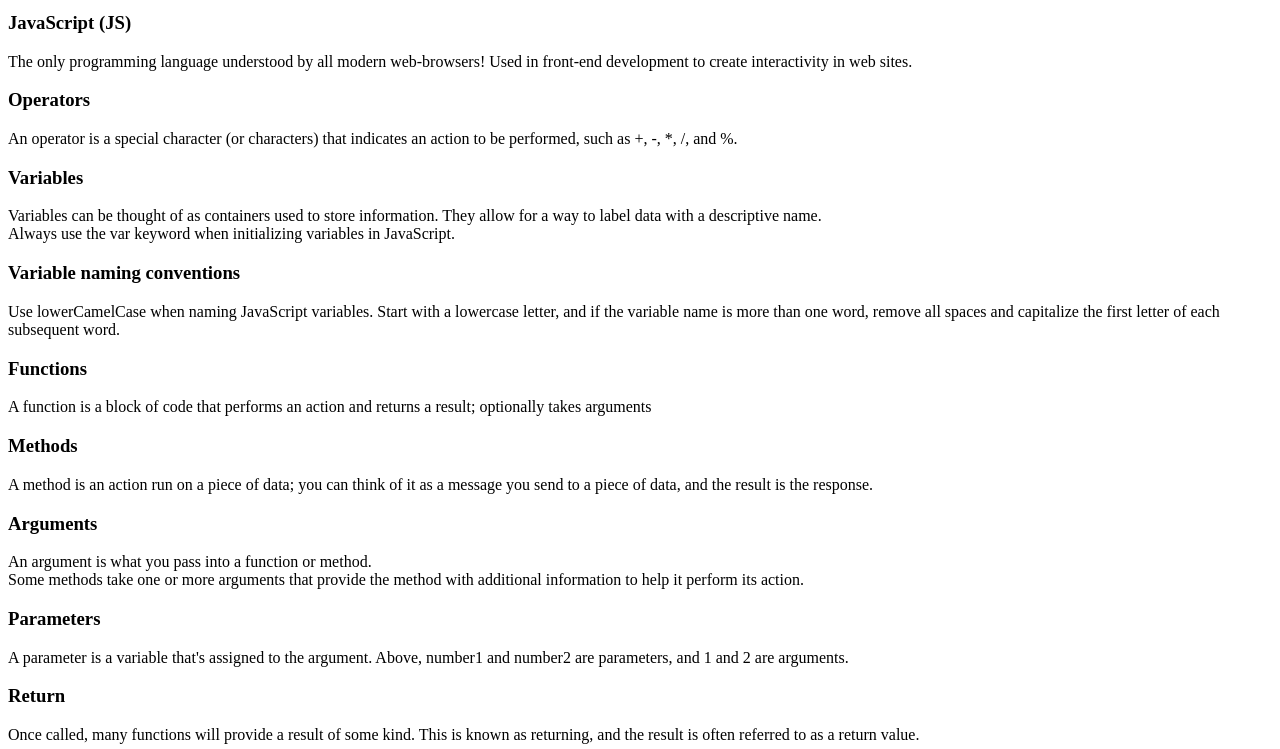
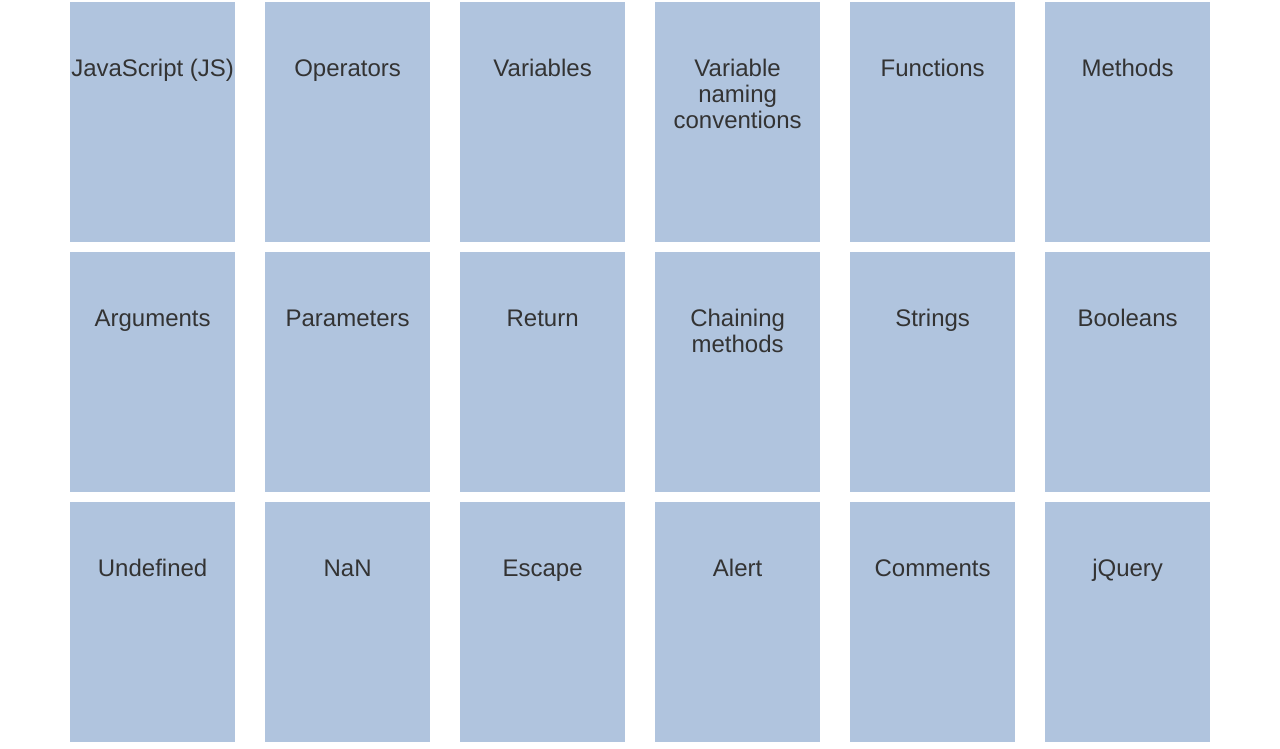
Before and after one commit to karenfreemansmith/Epic-IntroWk2-Flashcards, a plain HTML site: page index.html in a window 1280 px wide. Shown: the part 68-817 px from the top of the page. Drawn offline with nearby package versions, Linux system fonts and the light colour scheme.

Commit message:
add basic styling

```diff
--- a/css/styles.css
+++ b/css/styles.css
@@ -0,0 +1,20 @@
+.term {
+  background: lightsteelblue;
+  height: 240px;
+  text-align: center;
+  padding-top: 20%;
+}
+
+.definition {
+  background: thistle;
+  height: 240px;
+  font-style: italic;
+  box-sizing: border-box;
+  padding: 5px;
+  border: solid 1px black;
+  display: none;
+}
+
+.row {
+  margin-top: 10px;
+}
--- a/index.html
+++ b/index.html
@@ -1,12 +1,21 @@
 <!DOCTYPE html>
 <html>
   <head>
-    <!-- insert jQuery here -->
+    <meta charset="utf-8">
+    <meta name="viewport" content="width=device-width, initial-scale=1">
+    <title>JavaScript Flashcards</title>
+    <link rel="stylesheet" href="https://maxcdn.bootstrapcdn.com/bootstrap/3.3.7/css/bootstrap.min.css">
+    <link href="css/styles.css" rel="stylesheet" type="text/css">
+
+    <script src="https://code.jquery.com/jquery-2.2.4.min.js"></script>
+    <script src="https://maxcdn.bootstrapcdn.com/bootstrap/3.3.7/js/bootstrap.min.js"></script>
     <script src="js/scripts.js"></script>
   </head>
   <body>
+    <div class="container">
       <h1>JavaScript Flashcards</h1>
-    <div class="card">
+      <div class="row">
+        <div class="card col-sm-2">
           <div class="term">
             <h3>JavaScript (JS)</h3>
           </div>
@@ -16,7 +25,7 @@
             </p>
           </div>
         </div>
-    <div class="card">
+        <div class="card col-sm-2">
           <div class="term">
             <h3>Operators</h3>
           </div>
@@ -26,7 +35,7 @@
             </p>
           </div>
         </div>
-    <div class="card">
+        <div class="card col-sm-2">
           <div class="term">
             <h3>Variables</h3>
           </div>
@@ -37,7 +46,7 @@
             </p>
           </div>
         </div>
-    <div class="card">
+        <div class="card col-sm-2">
           <div class="term">
             <h3>Variable naming conventions</h3>
           </div>
@@ -47,7 +56,7 @@
             </p>
           </div>
         </div>
-    <div class="card">
+        <div class="card col-sm-2">
           <div class="term">
             <h3>Functions</h3>
           </div>
@@ -57,7 +66,7 @@
             </p>
           </div>
         </div>
-    <div class="card">
+        <div class="card col-sm-2">
           <div class="term">
             <h3>Methods</h3>
           </div>
@@ -67,7 +76,9 @@
             </p>
           </div>
         </div>
-    <div class="card">
+      </div>
+      <div class="row">
+        <div class="card col-sm-2">
           <div class="term">
             <h3>Arguments</h3>
           </div>
@@ -78,7 +89,7 @@
             </p>
           </div>
         </div>
-    <div class="card">
+        <div class="card col-sm-2">
           <div class="term">
             <h3>Parameters</h3>
           </div>
@@ -88,7 +99,7 @@
             </p>
           </div>
         </div>
-    <div class="card">
+        <div class="card col-sm-2">
           <div class="term">
             <h3>Return</h3>
           </div>
@@ -98,7 +109,7 @@
             </p>
           </div>
         </div>
-    <div class="card">
+        <div class="card col-sm-2">
           <div class="term">
             <h3>Chaining methods</h3>
           </div>
@@ -108,7 +119,7 @@
             </p>
           </div>
         </div>
-    <div class="card">
+        <div class="card col-sm-2">
           <div class="term">
             <h3>Strings</h3>
           </div>
@@ -118,7 +129,7 @@
             </p>
           </div>
         </div>
-    <div class="card">
+        <div class="card col-sm-2">
           <div class="term">
             <h3>Booleans</h3>
           </div>
@@ -128,7 +139,9 @@
             </p>
           </div>
         </div>
-    <div class="card">
+      </div>
+      <div class="row">
+        <div class="card col-sm-2">
           <div class="term">
             <h3>Undefined</h3>
           </div>
@@ -138,7 +151,7 @@
             </p>
           </div>
         </div>
-    <div class="card">
+        <div class="card col-sm-2">
           <div class="term">
             <h3>NaN</h3>
           </div>
@@ -148,7 +161,7 @@
             </p>
           </div>
         </div>
-    <div class="card">
+        <div class="card col-sm-2">
           <div class="term">
             <h3>Escape</h3>
           </div>
@@ -158,7 +171,7 @@
             </p>
           </div>
         </div>
-    <div class="card">
+        <div class="card col-sm-2">
           <div class="term">
             <h3>Alert</h3>
           </div>
@@ -168,7 +181,7 @@
             </p>
           </div>
         </div>
-    <div class="card">
+        <div class="card col-sm-2">
           <div class="term">
             <h3>Comments</h3>
           </div>
@@ -178,7 +191,7 @@
             </p>
           </div>
         </div>
-    <div class="card">
+        <div class="card col-sm-2">
           <div class="term">
             <h3>jQuery</h3>
           </div>
@@ -188,7 +201,9 @@
             </p>
           </div>
         </div>
-    <div class="card">
+      </div>
+      <div class="row">
+        <div class="card col-sm-2">
           <div class="term">
             <h3>Attributes</h3>
           </div>
@@ -198,5 +213,7 @@
             </p>
           </div>
         </div>
+      </div>
+    </div>
   </body>
 </html>
--- a/js/scripts.js
+++ b/js/scripts.js
@@ -0,0 +1,5 @@
+$(document).ready(function() {
+  $(".term, .definition").click(function() {
+    //add code here...
+  });
+});
```
Lines whose indentation alone changed are shown as unchanged.
